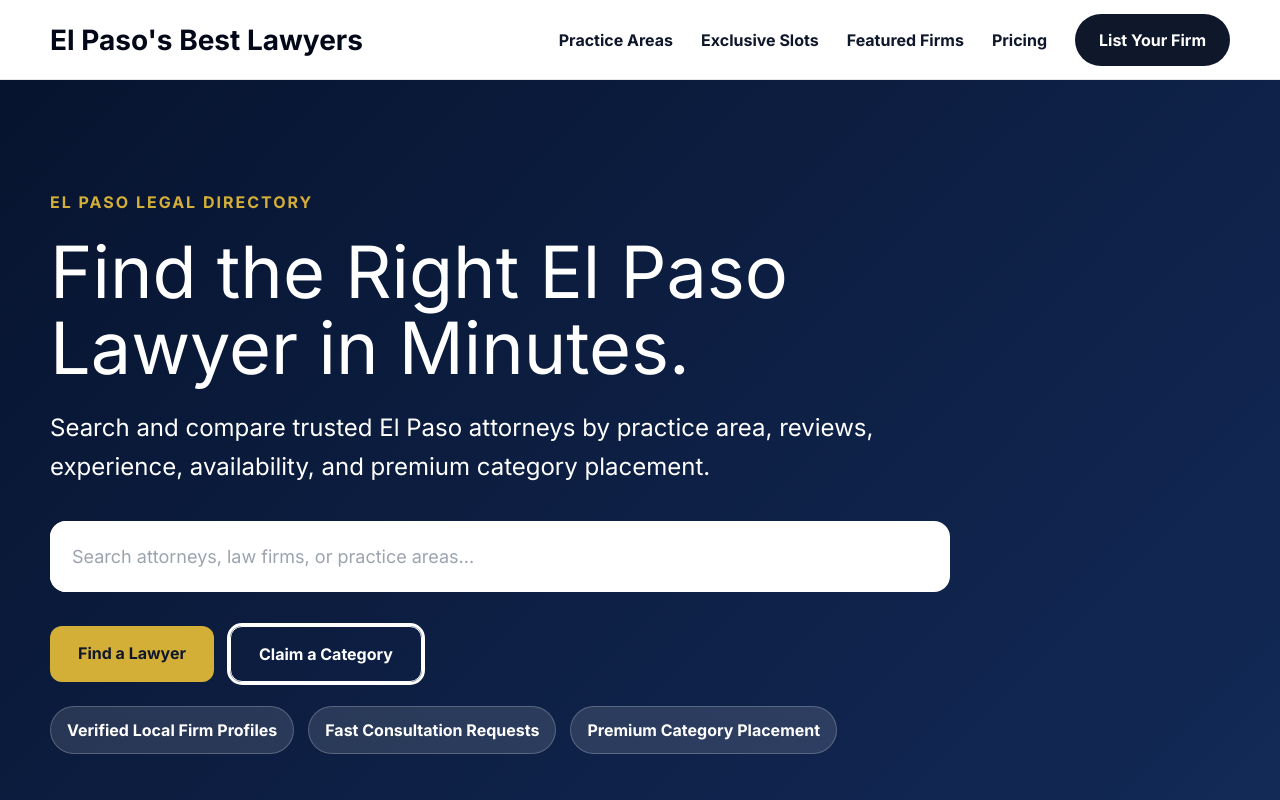
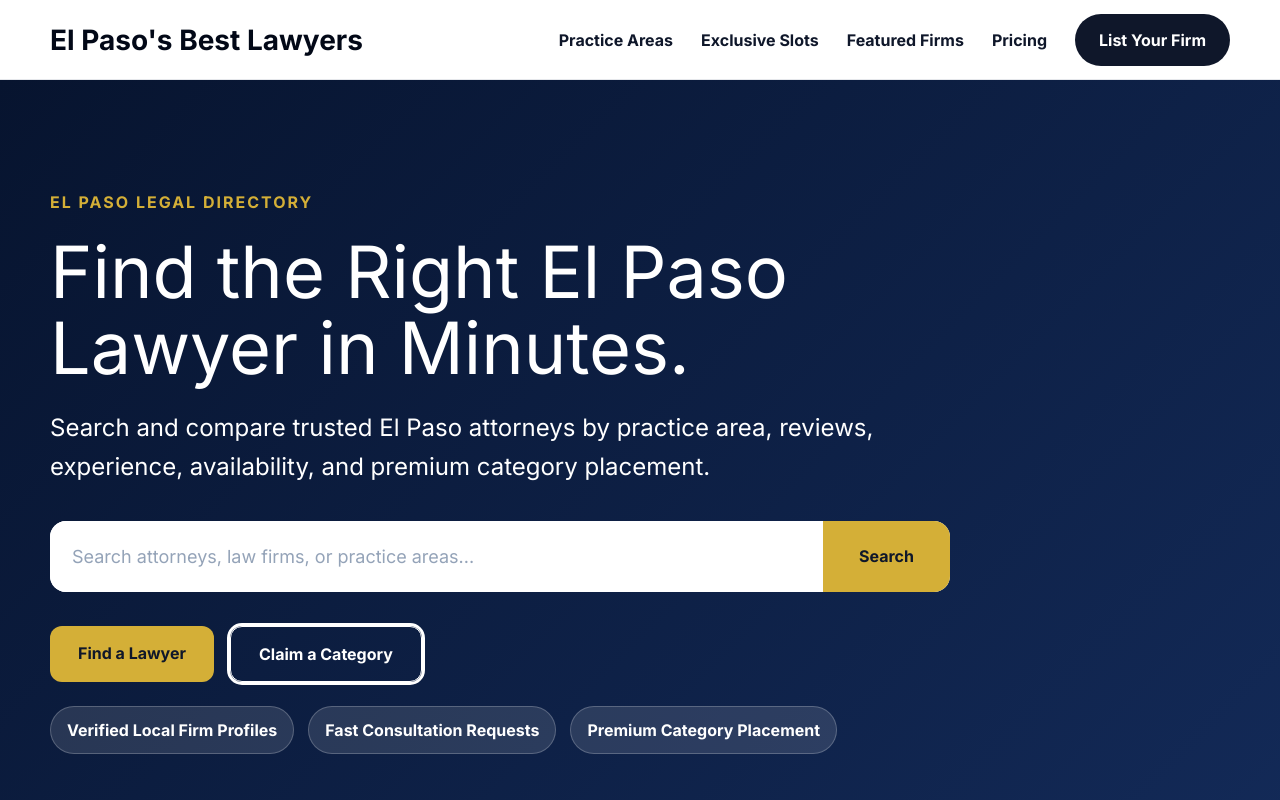
Before and after one commit to chapstucker-dotcom/best-ep-lawyers-, a React (Vite) app: page / in a window 1280 px wide. Shown: the top 800 px of the page. Built offline with nearby package versions, Linux system fonts and the light colour scheme.

Commit message:
make homepage search functional

```diff
--- a/src/App.css
+++ b/src/App.css
@@ -64,4 +64,28 @@ git push origin main
   padding: 11px 16px;
   border-radius: 999px;
   font-weight: 800;
+}.search-box input {
+  color: #0f172a !important;
+  background: white !important;
 }
+
+.search-box input::placeholder {
+  color: #94a3b8 !important;
+}
+
+.search-box button,
+.search-button {
+  border: 0;
+  background: #d4af37;
+  color: #0f172a;
+  font-weight: 900;
+  padding: 22px 36px;
+  cursor: pointer;
+}
+
+.results-count {
+  text-align: center;
+  font-weight: 800;
+  margin: -25px 0 35px;
+  color: #334155;
+}
--- a/src/App.tsx
+++ b/src/App.tsx
@@ -66,7 +66,12 @@ export default function App() {
             onChange={(e) => setSearch(e.target.value)}
             placeholder="Search attorneys, law firms, or practice areas..."
           />
-        <a className="search-button" href="#firms">Search</a>
+   <button
+  type="button"
+  onClick={() => document.getElementById("firms")?.scrollIntoView({ behavior: "smooth" })}
+>
+  Search
+</button>
         </div>
 
         <div className="hero-actions">
@@ -119,6 +124,10 @@ export default function App() {
         <h2>Top-Rated Attorneys You Can Trust</h2>
 
         <div className="grid">
+<p className="results-count">
+  Showing {filteredFirms.length} firm{filteredFirms.length === 1 ? "" : "s"}
+  {search ? ` for "${search}"` : ""}
+</p>
           {filteredFirms.map(([name, category, phone, badge, description]) => (
             <article className="firm-card" key={name}>
               <span className="badge">{badge}</span>
```
